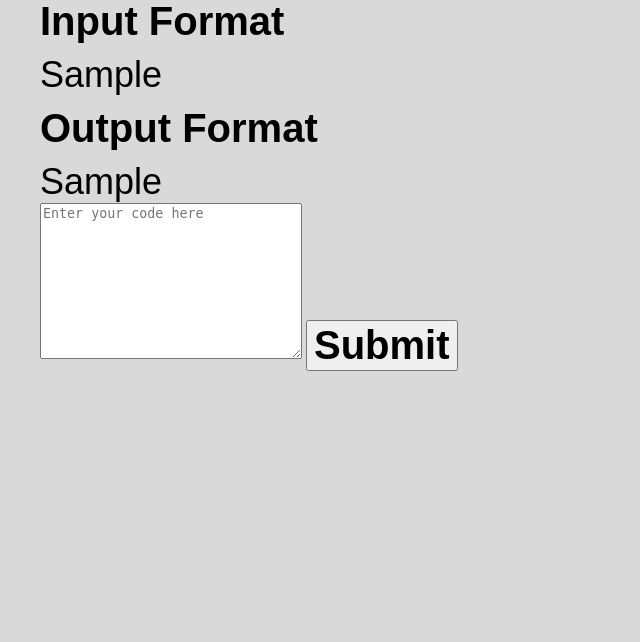
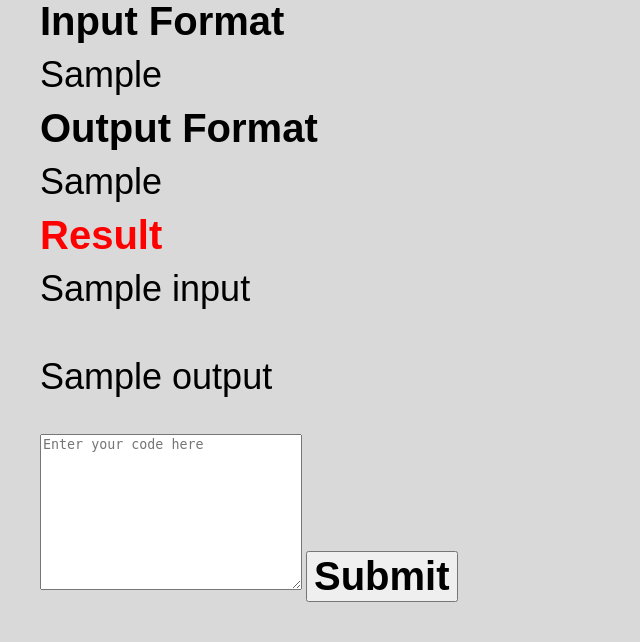
Before and after one commit to fatbrother/JudgeMan, a Flask app: template templates/problem.html in a window 1280 px wide. Shown: the part 307-949 px from the top of the page, without its empty margins (0-640 px from the left). Before the commit the page ends 678 px from the top, so only its background shows below. Run offline with Flask 2, Linux system fonts and the light colour scheme; tables that the repository leaves empty hold one stand-in row (values such as "Sample post"); the template is opened without the code that fills it: values that come from a table or form of the project are taken from there, most other values are stand-ins (such as "Sample title", 1, 10 or a date in 2020).

Commit message:
add hint in html

```diff
--- a/app/pages/homePage.py
+++ b/app/pages/homePage.py
@@ -1,4 +1,4 @@
-from flask import Blueprint, render_template, request, redirect, url_for, session
+from flask import Blueprint, render_template, url_for, session
 from ..database import problemSets
 
 home = Blueprint('home', __name__)
@@ -6,8 +6,4 @@ home = Blueprint('home', __name__)
 @home.route('/',  methods=['GET', 'POST'])
 def index():
     session['lastPage'] = url_for('home.index')
-    if request.method == 'POST':
-        if request.form['submit'] != None:
-            return redirect(url_for('problem.index', problemId=request.form['submit']))
-
     return render_template('home.html', problemSets=problemSets.viewAll())
--- a/templates/problem.html
+++ b/templates/problem.html
@@ -22,8 +22,24 @@
 			<div class="subtitle">Sample Output</div>
 			<pre class="insideText">{{ sampleOutput[index] }}</pre>
 		{% endfor %}
+		{% if problem.hint %}
+			<div class="subtitle">Hint</div>
+			<div class="insideText">
+				{{ problem.hint }}
+			</div>
+		{% endif %}
+		{% if result != None %}
+			{% if result == 'AC' %}
+			<div class="subtitle" style="color:green">Result</div>
+			{% else %}
+			<div class="subtitle" style="color:red">Result</div>
+			<pre class="insideText">{{ input }}</pre>
+			<pre class="insideText">{{ output }}</pre>
+			{% endif %}
+		{% endif %}
+
 		<form method="post" class="code">
-			<textarea name="code" id="code" cols="30" rows="10" placeholder="Enter your code here"></textarea>
+			<textarea name="code" cols="30" rows="10" placeholder="Enter your code here"></textarea>
 			<input type="submit" value="Submit", name="submit", class="subtitle">
 		</form>
 	</div>
```
Also changed, not shown: app/pages/problemPage.py (+16 -9 lines).
